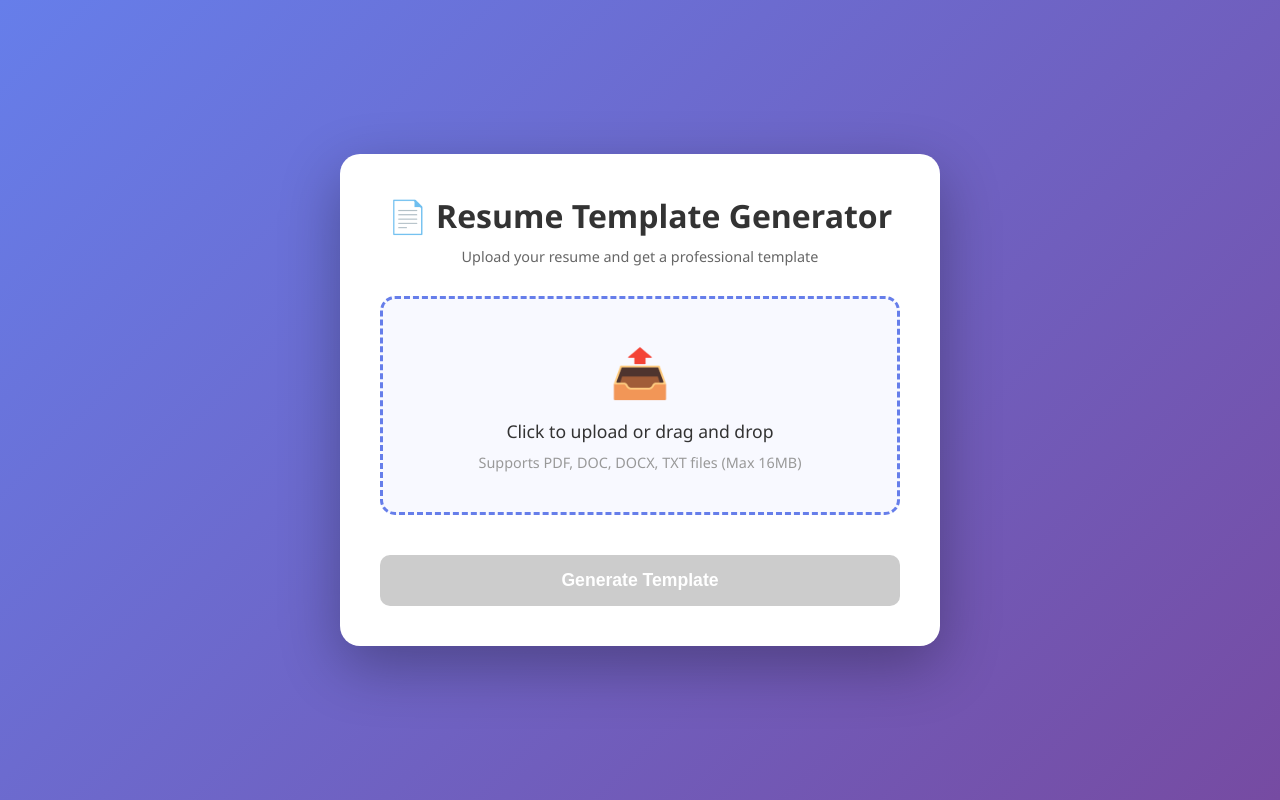
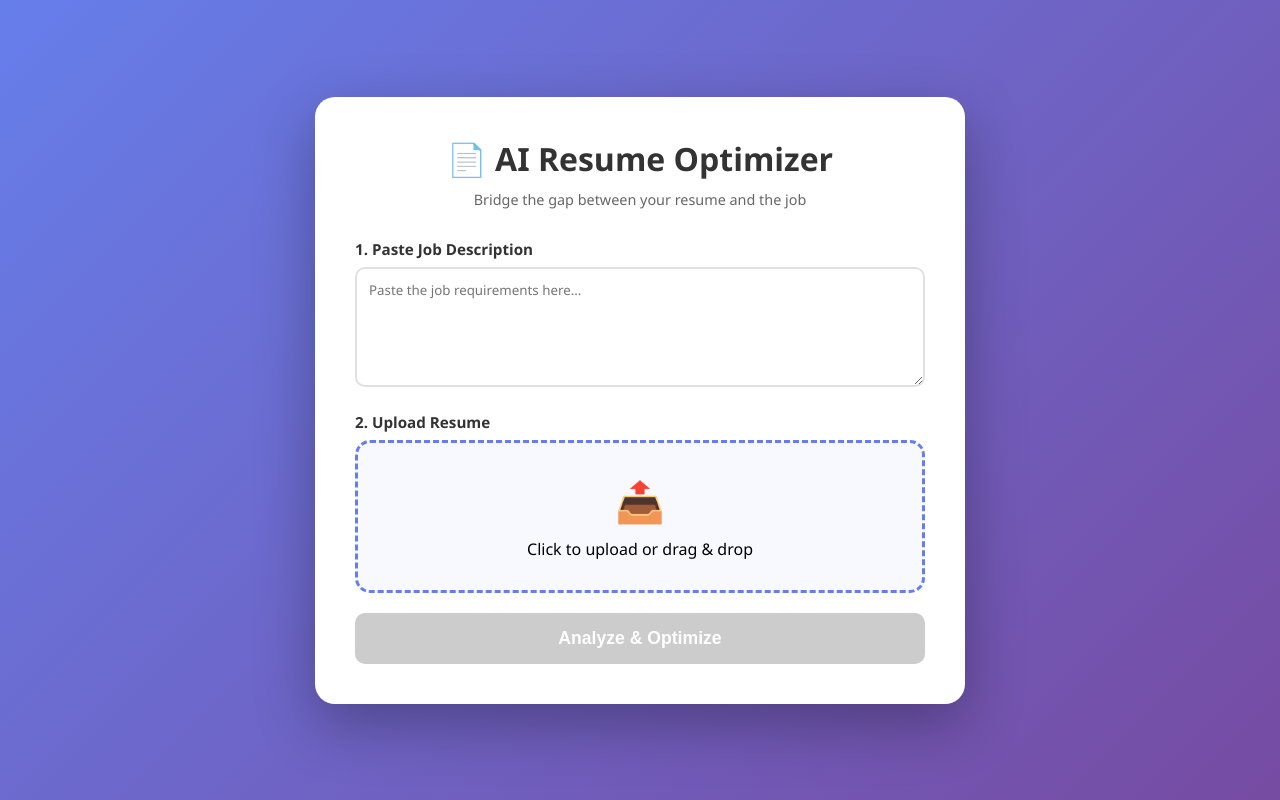
Before and after one commit to asminez/JOBSPER_AI_asmin, a Flask app: page / in a window 1280 px wide. Run offline with Flask 3, Linux system fonts and the light colour scheme.

Commit message:
Finalized AI analysis and UI formatting

```diff
--- a/app.py
+++ b/app.py
@@ -3,8 +3,11 @@ from flask_cors import CORS
 import os
 import json
 from werkzeug.utils import secure_filename
+
+# Import your custom modules
 from resume_parser import ResumeParser
 from resume_generator import ResumeGenerator
+from llm import analyze_resume  # Assuming your LLM code is in llm_service.py
 
 app = Flask(__name__)
 CORS(app)
@@ -16,7 +19,7 @@ ALLOWED_EXTENSIONS = {'pdf', 'doc', 'docx', 'txt'}
 
 app.config['UPLOAD_FOLDER'] = UPLOAD_FOLDER
 app.config['OUTPUT_FOLDER'] = OUTPUT_FOLDER
-app.config['MAX_CONTENT_LENGTH'] = 16 * 1024 * 1024  # 16MB max file size
+app.config['MAX_CONTENT_LENGTH'] = 16 * 1024 * 1024  # 16MB max
 
 # Ensure folders exist
 os.makedirs(UPLOAD_FOLDER, exist_ok=True)
@@ -31,10 +34,14 @@ def index():
 
 @app.route('/api/upload', methods=['POST'])
 def upload_file():
+    # 1. Check for file
     if 'file' not in request.files:
         return jsonify({'error': 'No file provided'}), 400
 
     file = request.files['file']
+    # 2. Get Job Description from the frontend (from your new textarea)
+    job_desp = request.form.get('job_description', '')
+
     if file.filename == '':
         return jsonify({'error': 'No file selected'}), 400
 
@@ -44,19 +51,26 @@ def upload_file():
         file.save(filepath)
 
         try:
-            # Parse resume
+            # 3. Parse resume to get structured data
             parser = ResumeParser()
             resume_data = parser.parse(filepath)
 
-            # Generate templated resume
+            # 4. Call your LLM function for Analysis
+            # We convert resume_data (dict) to a string so Perplexity can read it
+            analysis_text = analyze_resume(json.dumps(resume_data), job_desp)
+
+            # 5. Generate the document template
             generator = ResumeGenerator()
             output_path = generator.generate(resume_data, filename)
 
+            # 6. Return EVERYTHING back to the HTML
             return jsonify({
                 'success': True,
                 'resume_data': resume_data,
+                'llm_analysis': analysis_text,  # This displays in your <pre> box
                 'output_file': os.path.basename(output_path)
             }), 200
+
         except Exception as e:
             return jsonify({'error': str(e)}), 500
 
--- a/templates/index.html
+++ b/templates/index.html
@@ -3,13 +3,9 @@
 <head>
     <meta charset="UTF-8">
     <meta name="viewport" content="width=device-width, initial-scale=1.0">
-    <title>Resume Template Generator</title>
+    <title>AI Resume Optimizer</title>
     <style>
-        * {
-            margin: 0;
-            padding: 0;
-            box-sizing: border-box;
-        }
+        * { margin: 0; padding: 0; box-sizing: border-box; }
 
         body {
             font-family: 'Segoe UI', Tahoma, Geneva, Verdana, sans-serif;
@@ -25,245 +21,107 @@
             background: white;
             border-radius: 20px;
             box-shadow: 0 20px 60px rgba(0, 0, 0, 0.3);
-            max-width: 600px;
+            max-width: 650px;
             width: 100%;
             padding: 40px;
         }
 
-        h1 {
-            color: #333;
-            text-align: center;
-            margin-bottom: 10px;
-            font-size: 2em;
+        h1 { color: #333; text-align: center; margin-bottom: 10px; font-size: 2em; }
+        .subtitle { text-align: center; color: #666; margin-bottom: 30px; font-size: 0.9em; }
+
+        .jd-section { margin-bottom: 20px; }
+        .jd-label { display: block; margin-bottom: 8px; color: #333; font-weight: bold; font-size: 0.95em; }
+
+        #jobDesc {
+            width: 100%; height: 120px; border: 2px solid #e0e0e0; border-radius: 10px;
+            padding: 12px; font-family: inherit; resize: vertical; transition: border-color 0.3s;
+        }
+        #jobDesc:focus { outline: none; border-color: #667eea; }
+
+        .upload-area {
+            border: 3px dashed #667eea; border-radius: 15px; padding: 30px;
+            text-align: center; background: #f8f9ff; transition: all 0.3s ease; cursor: pointer; margin-bottom: 20px;
+        }
+        .upload-area:hover { border-color: #764ba2; background: #f0f2ff; }
+        #fileInput { display: none; }
+
+        .file-info { margin-bottom: 20px; padding: 15px; background: #e8f5e9; border-radius: 10px; display: none; }
+        .file-info.show { display: block; }
+
+        .btn {
+            width: 100%; padding: 15px; background: linear-gradient(135deg, #667eea 0%, #764ba2 100%);
+            color: white; border: none; border-radius: 10px; font-size: 1.1em; font-weight: bold; cursor: pointer; transition: all 0.3s ease;
+        }
+        .btn:disabled { background: #ccc; cursor: not-allowed; }
+
+        .progress { margin-top: 20px; display: none; }
+        .progress.show { display: block; }
+        .progress-bar { width: 100%; height: 8px; background: #e0e0e0; border-radius: 10px; overflow: hidden; }
+        .progress-fill { height: 100%; background: linear-gradient(90deg, #667eea 0%, #764ba2 100%); width: 100%; animation: loading 2s infinite; }
+
+        @keyframes loading { 0% { transform: translateX(-100%); } 100% { transform: translateX(100%); } }
+
+        .result { margin-top: 30px; padding: 20px; background: #f1f3f9; border-radius: 10px; display: none; }
+        .result.show { display: block; }
+        .result-title { color: #333; font-weight: bold; margin-bottom: 15px; font-size: 1.2em; }
+
+        /* CHANGED: Result Data Styling */
+        .result-data {
+            background: white; padding: 20px; border-radius: 8px; border-left: 5px solid #667eea;
+            max-height: 500px; overflow-y: auto; line-height: 1.6; color: #444; font-size: 0.95em;
+            white-space: pre-wrap; /* Keeps line breaks from AI */
         }
 
-        .subtitle {
-            text-align: center;
-            color: #666;
-            margin-bottom: 30px;
-            font-size: 0.9em;
+        /* This makes the headers bold and colored */
+        .result-data b {
+            color: #764ba2;
+            display: block;
+            margin-top: 15px;
+            font-size: 1.05em;
+            border-bottom: 1px solid #eee;
+            padding-bottom: 4px;
         }
 
-        .upload-area {
-            border: 3px dashed #667eea;
-            border-radius: 15px;
-            padding: 40px;
-            text-align: center;
-            background: #f8f9ff;
-            transition: all 0.3s ease;
-            cursor: pointer;
-            margin-bottom: 20px;
-        }
-
-        .upload-area:hover {
-            border-color: #764ba2;
-            background: #f0f2ff;
-        }
-
-        .upload-area.dragover {
-            border-color: #764ba2;
-            background: #e8ebff;
-            transform: scale(1.02);
-        }
-
-        .upload-icon {
-            font-size: 48px;
-            color: #667eea;
-            margin-bottom: 15px;
-        }
-
-        .upload-text {
-            color: #333;
-            font-size: 1.1em;
-            margin-bottom: 10px;
-        }
-
-        .upload-hint {
-            color: #999;
-            font-size: 0.9em;
-        }
-
-        #fileInput {
-            display: none;
-        }
-
-        .file-info {
-            margin-top: 20px;
-            padding: 15px;
-            background: #e8f5e9;
-            border-radius: 10px;
-            display: none;
-        }
-
-        .file-info.show {
-            display: block;
-        }
-
-        .file-name {
-            font-weight: bold;
-            color: #2e7d32;
-            margin-bottom: 5px;
-        }
-
-        .file-size {
-            color: #666;
-            font-size: 0.9em;
-        }
-
-        .btn {
-            width: 100%;
-            padding: 15px;
-            background: linear-gradient(135deg, #667eea 0%, #764ba2 100%);
-            color: white;
-            border: none;
-            border-radius: 10px;
-            font-size: 1.1em;
-            font-weight: bold;
-            cursor: pointer;
-            transition: all 0.3s ease;
-            margin-top: 20px;
-        }
-
-        .btn:hover {
-            transform: translateY(-2px);
-            box-shadow: 0 10px 20px rgba(102, 126, 234, 0.4);
-        }
-
-        .btn:disabled {
-            background: #ccc;
-            cursor: not-allowed;
-            transform: none;
-        }
-
-        .progress {
-            margin-top: 20px;
-            display: none;
-        }
-
-        .progress.show {
-            display: block;
-        }
-
-        .progress-bar {
-            width: 100%;
-            height: 8px;
-            background: #e0e0e0;
-            border-radius: 10px;
-            overflow: hidden;
-        }
-
-        .progress-fill {
-            height: 100%;
-            background: linear-gradient(90deg, #667eea 0%, #764ba2 100%);
-            width: 0%;
-            transition: width 0.3s ease;
-            animation: pulse 2s infinite;
-        }
-
-        @keyframes pulse {
-            0%, 100% { opacity: 1; }
-            50% { opacity: 0.7; }
-        }
-
-        .progress-text {
-            text-align: center;
-            margin-top: 10px;
-            color: #666;
-            font-size: 0.9em;
-        }
-
-        .result {
-            margin-top: 30px;
-            padding: 20px;
-            background: #e8f5e9;
-            border-radius: 10px;
-            display: none;
-        }
-
-        .result.show {
-            display: block;
-        }
-
-        .result-title {
-            color: #2e7d32;
-            font-weight: bold;
-            margin-bottom: 15px;
-            font-size: 1.2em;
-        }
-
-        .result-data {
-            background: white;
-            padding: 15px;
-            border-radius: 8px;
-            margin-bottom: 15px;
-            max-height: 300px;
-            overflow-y: auto;
-        }
-
-        .result-data pre {
-            font-size: 0.85em;
-            color: #333;
-            white-space: pre-wrap;
-            word-wrap: break-word;
-        }
-
-        .download-btn {
-            background: #4caf50;
-            margin-top: 10px;
-        }
-
-        .download-btn:hover {
-            background: #45a049;
-        }
-
-        .error {
-            margin-top: 20px;
-            padding: 15px;
-            background: #ffebee;
-            border-radius: 10px;
-            color: #c62828;
-            display: none;
-        }
-
-        .error.show {
-            display: block;
-        }
+        .download-btn { background: #4caf50; margin-top: 15px; }
+        .error { margin-top: 20px; padding: 15px; background: #ffebee; border-radius: 10px; color: #c62828; display: none; }
+        .error.show { display: block; }
     </style>
 </head>
 <body>
     <div class="container">
-        <h1>📄 Resume Template Generator</h1>
-        <p class="subtitle">Upload your resume and get a professional template</p>
+        <h1>📄 AI Resume Optimizer</h1>
+        <p class="subtitle">Bridge the gap between your resume and the job</p>
 
+        <div class="jd-section">
+            <label class="jd-label">1. Paste Job Description</label>
+            <textarea id="jobDesc" placeholder="Paste the job requirements here..."></textarea>
+        </div>
+
+        <label class="jd-label">2. Upload Resume</label>
         <div class="upload-area" id="uploadArea">
-            <div class="upload-icon">📤</div>
-            <div class="upload-text">Click to upload or drag and drop</div>
-            <div class="upload-hint">Supports PDF, DOC, DOCX, TXT files (Max 16MB)</div>
+            <div style="font-size: 40px; color: #667eea; margin-bottom: 10px;">📤</div>
+            <div id="uploadText">Click to upload or drag & drop</div>
             <input type="file" id="fileInput" accept=".pdf,.doc,.docx,.txt">
         </div>
 
         <div class="file-info" id="fileInfo">
-            <div class="file-name" id="fileName"></div>
-            <div class="file-size" id="fileSize"></div>
+            <div id="fileName" style="font-weight: bold;"></div>
+            <div id="fileSize" style="font-size: 0.8em; color: #666;"></div>
         </div>
 
-        <button class="btn" id="uploadBtn" disabled>Generate Template</button>
+        <button class="btn" id="uploadBtn" disabled>Analyze & Optimize</button>
 
         <div class="progress" id="progress">
-            <div class="progress-bar">
-                <div class="progress-fill"></div>
-            </div>
-            <div class="progress-text">Processing your resume...</div>
+            <div class="progress-bar"><div class="progress-fill"></div></div>
+            <div style="text-align: center; margin-top:10px; color:#666; font-size: 0.9em;">AI is comparing your skills to the job requirements...</div>
         </div>
 
         <div class="error" id="error"></div>
 
         <div class="result" id="result">
-            <div class="result-title">✅ Resume Analysis Complete!</div>
-            <div class="result-data">
-                <pre id="resultData"></pre>
-            </div>
-            <button class="btn download-btn" id="downloadBtn">Download Template</button>
+            <div class="result-title">✨ AI Optimization Report</div>
+            <div class="result-data" id="resultData"></div>
+            <button class="btn download-btn" id="downloadBtn">Download Professional Template</button>
         </div>
     </div>
 
@@ -279,88 +137,31 @@
         const resultData = document.getElementById('resultData');
         const downloadBtn = document.getElementById('downloadBtn');
         const error = document.getElementById('error');
+        const jobDescInput = document.getElementById('jobDesc');
 
         let selectedFile = null;
         let outputFileName = null;
 
-        // 点击上传区域
-        uploadArea.addEventListener('click', () => {
-            fileInput.click();
-        });
+        uploadArea.onclick = () => fileInput.click();
 
-        // 文件选择
-        fileInput.addEventListener('change', (e) => {
-            handleFile(e.target.files[0]);
-        });
-
-        // 拖拽上传
-        uploadArea.addEventListener('dragover', (e) => {
-            e.preventDefault();
-            uploadArea.classList.add('dragover');
-        });
-
-        uploadArea.addEventListener('dragleave', () => {
-            uploadArea.classList.remove('dragover');
-        });
-
-        uploadArea.addEventListener('drop', (e) => {
-            e.preventDefault();
-            uploadArea.classList.remove('dragover');
-            const file = e.dataTransfer.files[0];
+        fileInput.onchange = (e) => {
+            const file = e.target.files[0];
             if (file) {
-                fileInput.files = e.dataTransfer.files;
-                handleFile(file);
-            }
-        });
-
-        function handleFile(file) {
-            if (!file) return;
-
-            // 检查文件类型
-            const allowedTypes = ['application/pdf', 'application/msword',
-                                'application/vnd.openxmlformats-officedocument.wordprocessingml.document',
-                                'text/plain'];
-            if (!allowedTypes.includes(file.type) && !file.name.match(/\.(pdf|doc|docx|txt)$/i)) {
-                showError('Invalid file type. Please upload PDF, DOC, DOCX, or TXT files.');
-                return;
-            }
-
-            // 检查文件大小 (16MB)
-            if (file.size > 16 * 1024 * 1024) {
-                showError('File size exceeds 16MB limit.');
-                return;
-            }
-
                 selectedFile = file;
                 fileName.textContent = file.name;
-            fileSize.textContent = formatFileSize(file.size);
+                fileSize.textContent = (file.size / 1024).toFixed(2) + " KB";
                 fileInfo.classList.add('show');
                 uploadBtn.disabled = false;
-            error.classList.remove('show');
-            result.classList.remove('show');
             }
+        };
 
-        function formatFileSize(bytes) {
-            if (bytes === 0) return '0 Bytes';
-            const k = 1024;
-            const sizes = ['Bytes', 'KB', 'MB'];
-            const i = Math.floor(Math.log(bytes) / Math.log(k));
-            return Math.round(bytes / Math.pow(k, i) * 100) / 100 + ' ' + sizes[i];
-        }
-
-        function showError(message) {
-            error.textContent = message;
-            error.classList.add('show');
-        }
-
-        // 上传和处理
-        uploadBtn.addEventListener('click', async () => {
+        uploadBtn.onclick = async () => {
             if (!selectedFile) return;
 
             const formData = new FormData();
             formData.append('file', selectedFile);
+            formData.append('job_description', jobDescInput.value);
 
-            // 显示进度
             uploadBtn.disabled = true;
             progress.classList.add('show');
             result.classList.remove('show');
@@ -375,12 +176,28 @@
                 const data = await response.json();
 
                 if (response.ok) {
-                    // 显示结果
-                    resultData.textContent = JSON.stringify(data.resume_data, null, 2);
+    let rawText = data.llm_analysis || "";
+
+    // 1. Remove bracketed citations like [1][2]
+    let clean = rawText.replace(/\[\d+\]/g, '');
+
+    // 2. Remove leading/trailing dashes or stars that act as empty bullets
+    // This looks for a dash at the start of a line that has nothing after it
+    clean = clean.replace(/^\s*[-*]\s*$/gm, '');
+
+    // 3. Convert **Text** to <b>Text</b>
+    clean = clean.replace(/\*\*(.*?)\*\*/g, '<b>$1</b>');
+
+    // 4. Clean up excessive newlines (more than two in a row)
+    clean = clean.replace(/\n{3,}/g, '\n\n').trim();
+
+    // 5. Inject into the div
+    resultData.innerHTML = clean;
+
     outputFileName = data.output_file;
     result.classList.add('show');
 } else {
-                    showError(data.error || 'An error occurred while processing your resume.');
+                    showError(data.error || 'Processing error');
                 }
             } catch (err) {
                 showError('Network error: ' + err.message);
@@ -388,14 +205,18 @@
                 progress.classList.remove('show');
                 uploadBtn.disabled = false;
             }
-        });
+        };
 
-        // 下载模板
-        downloadBtn.addEventListener('click', () => {
+        function showError(message) {
+            error.textContent = message;
+            error.classList.add('show');
+        }
+
+        downloadBtn.onclick = () => {
             if (outputFileName) {
                 window.location.href = `/api/download/${outputFileName}`;
             }
-        });
+        };
     </script>
 </body>
 </html>
```
Also changed, not shown: QUICKSTART.md (+1 -0 lines), llm.py (added, +54 -0 lines), 1 other file. Lines whose indentation alone changed are shown as unchanged.
